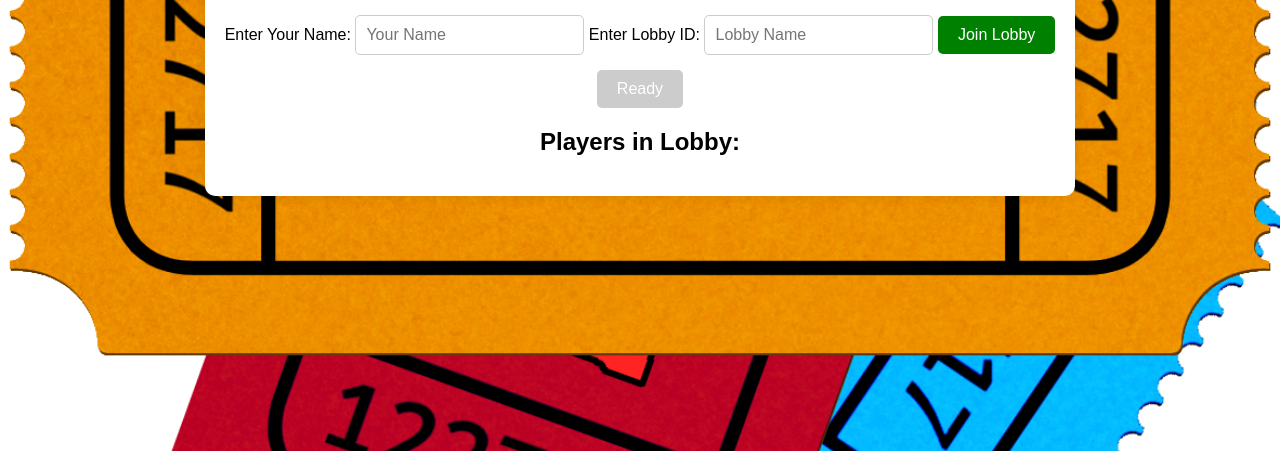
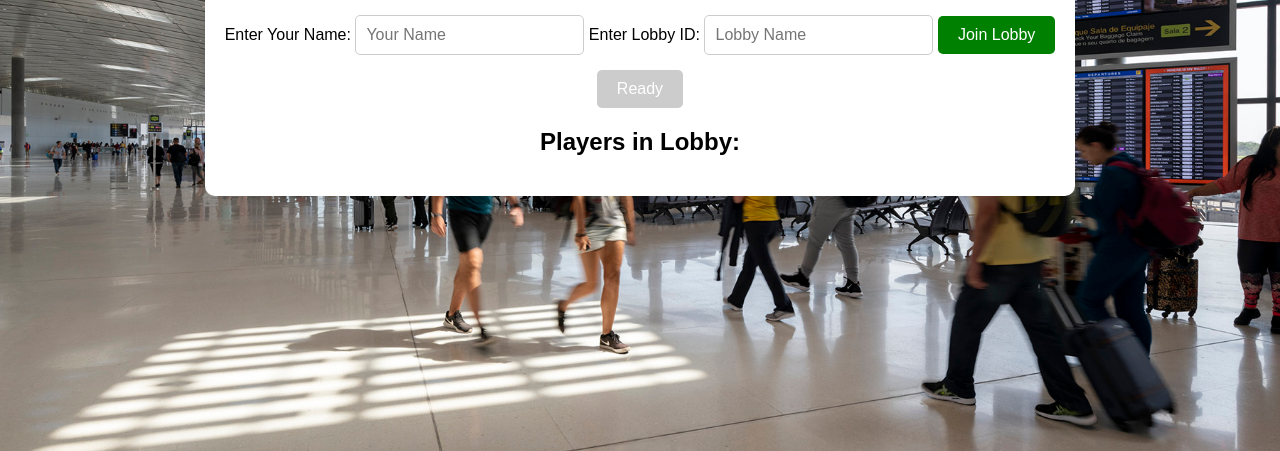
Before and after one commit to Capritorne/Caps-Ready-Check, a website: page public/index.html in a window 1280 px wide. Shown: the part 349-800 px from the top of the page. Drawn offline with nearby package versions, Linux system fonts and the light colour scheme; no server answers.

Commit message:
Update styles.css

```diff
--- a/public/styles/styles.css
+++ b/public/styles/styles.css
@@ -5,7 +5,7 @@ body {
     align-items: center;
     height: 100vh;
     margin: 0;
-    background-image: url('images/tickets.png');  /* Add this line */
+    background-image: url('images/Terminal.jpg');  /* Add this line */
     background-size: cover;  /* Ensures the image covers the entire screen */
     background-position: center;  /* Centers the image */
     background-repeat: repeat;  /* Prevents repeating the image */
```
